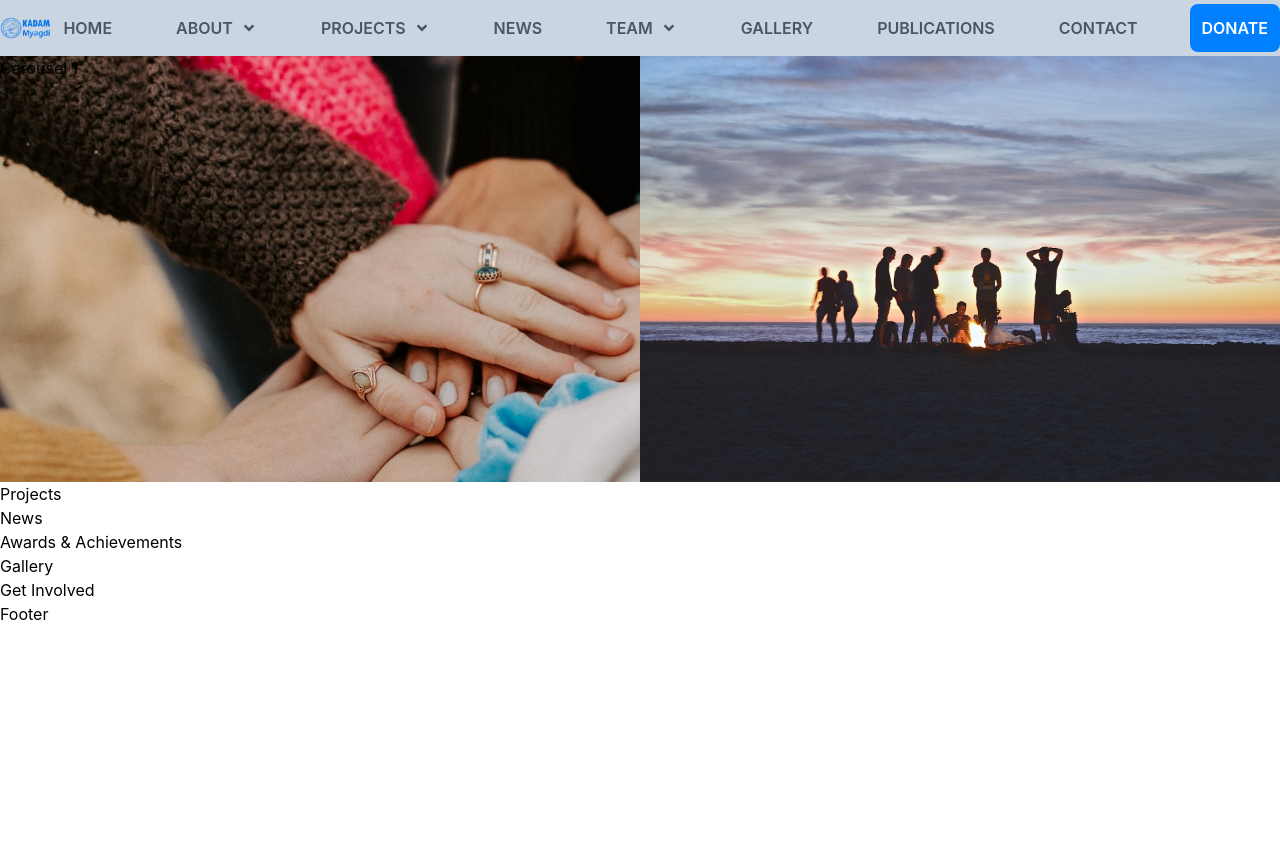
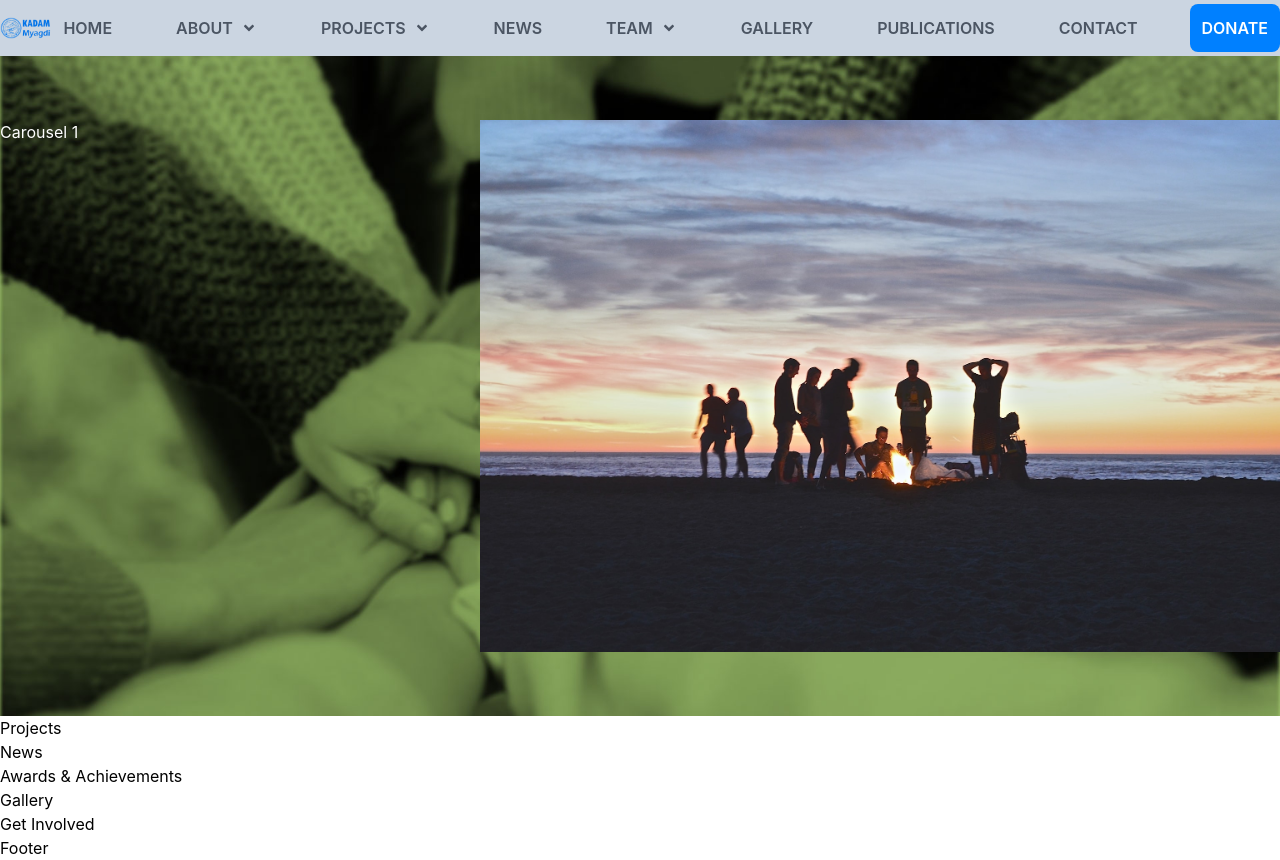
Before and after one commit to sandeshpaudel81/firebase-react, a React (Create React App) app: page / in a window 1280 px wide. Before the commit the page ends 800 px from the top, so only its background shows below. Built offline with nearby package versions, Linux system fonts and the light colour scheme; no server answers.

Commit message:
carousel bg image style

```diff
--- a/src/pages/Home.js
+++ b/src/pages/Home.js
@@ -5,16 +5,14 @@ const Home = () => {
     return (
         <div>
             {/* Carousel */}
-            <div>
-                <div className='carouselBg'>
-                    <div className='container mx-auto'>
-                        <div className='grid grid-cols-2'>
-                            <div>
-                                <h1>Carousel 1</h1>
-                            </div>
-                            <div>
-                                <img src={car1} alt='carousel-1' className='w-full'/>
-                            </div>
+            <div className='carouselBg py-16'>
+                <div className='container mx-auto'>
+                    <div className='grid grid-cols-8'>
+                        <div className='col-span-3 text-white'>
+                            <h1>Carousel 1</h1>
+                        </div>
+                        <div className='col-span-5'>
+                            <img src={car1} alt='carousel-1' className='w-full'/>
                         </div>
                     </div>
                 </div>
```
Also changed, not shown: src/assets/carouselBg.jpg.
